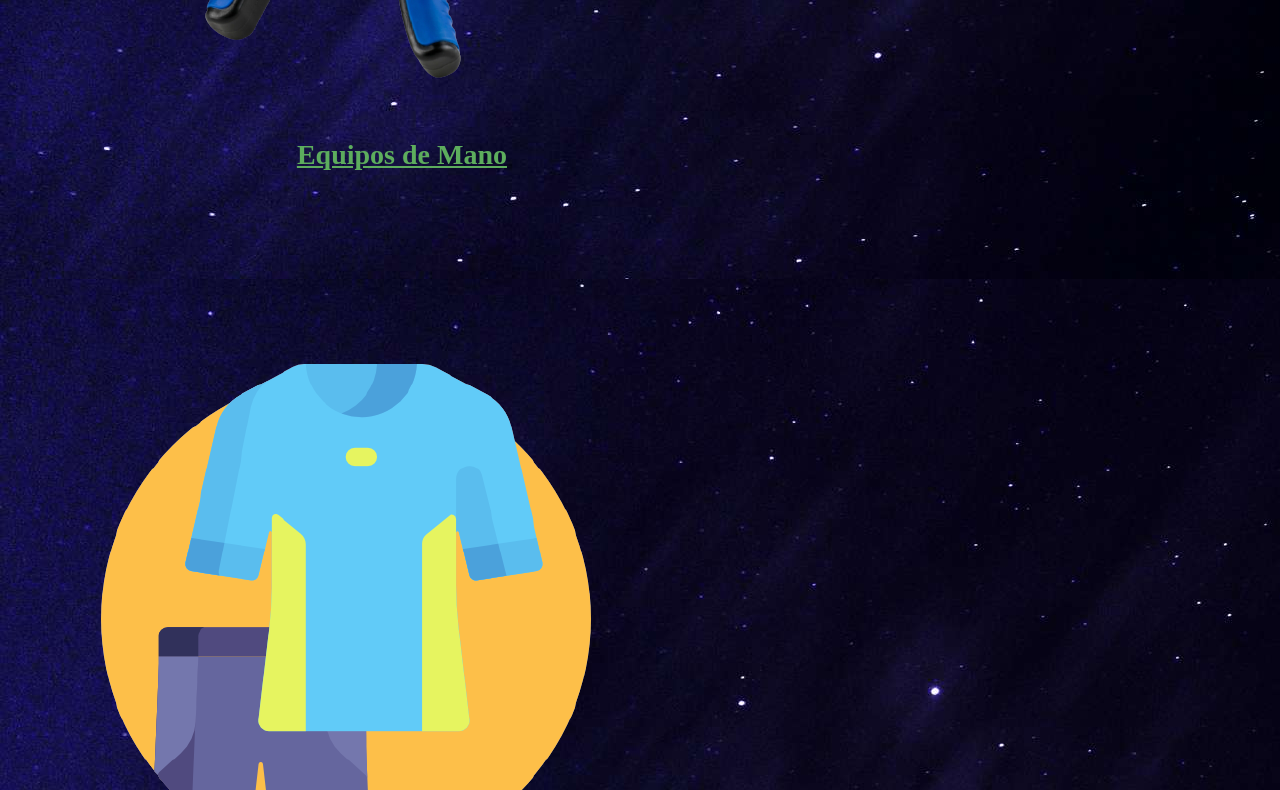
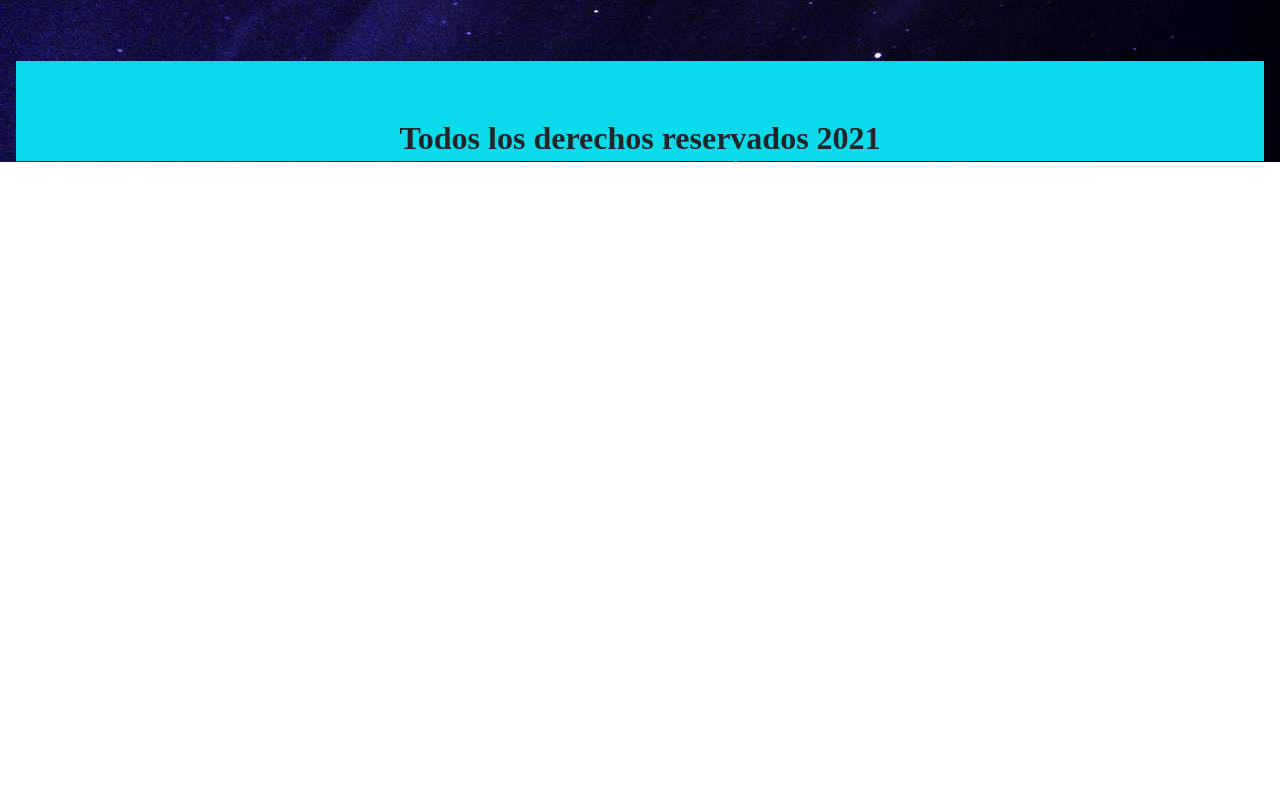
Before and after one commit to Fedelom/mi_repositorio, a website: page Paginas/productos.html in a window 1280 px wide. Shown: the part 1881-2671 px from the top of the page. After the commit the page ends 2043 px from the top, so only its background shows below. Drawn offline with nearby package versions, Linux system fonts and the light colour scheme.

Commit message:
"cambios de nuevo"

```diff
--- a/CSS/Informacion.css
+++ b/CSS/Informacion.css
@@ -1,7 +1,6 @@
 header{
 	text-align: center;
 }
-
 ul {
 	list-style: none;
 }
@@ -39,18 +38,17 @@ body {
 	margin-top: 20px;
 }
 
-footer{
-    grid-area: footer;
-    margin: 10px;
-    padding: 10px;
-    color: grey;
-    font-weight: lighter;
-    font-size: 15px;
-    font-family: Arial, Helvetica, sans-serif;
-    text-decoration: underline;
+footer {
+    background-color: rgb(10, 218, 233);
+    width: 100%;
+    height: 100px;
 }
-
-article, aside, footer{
+footer h5 {
+    font-size: 2rem;
+    font-weight: 900;
+    text-align: center;
+}
+article, aside{
 	flex:2;
 	padding: 1rem;
 	margin: 2px;
@@ -58,7 +56,7 @@ article, aside, footer{
 h1{
     color: rgb(255, 97, 132);
     text-align: center;
-    font-size: 29px;
+    font-size: 45px;
     font-family: Arial, Helvetica, sans-serif;
     font-style: italic;
     margin-top: 2%;
@@ -79,7 +77,7 @@ h1{
     color: mediumblue;
     font-family: Arial, Helvetica, sans-serif;
 }
-.h3{
+h3{
     color: orangered;
     font-size: large;
 }
@@ -97,21 +95,7 @@ tr td{
     height: 800px;
     background-size: auto;
 }
-.grid {
-    height: 100vh;
-    display: flex;
-    grid-template-columns: repeat(3, 1fr);
-    grid-template-rows: repeat(5, 1fr);
-    grid-template-areas:
-    "header header header"
-    "aside main main"
-    "aside main main"
-    "aside main main"
-    "aside footer footer";
-    background-image: url("../Multimedia/Imagenes/290-2906396_night-sky.jpg");
-    background-repeat: repeat;
-    background-size: auto;
-}
+
 p{
     color: whitesmoke;
     font-weight: bold;
@@ -119,20 +103,9 @@ p{
     font-family: Arial, Helvetica, sans-serif;
     height: 60px;
 }
-.footer{
-    margin: 15px;
-    padding: 15px;
-    color: grey;
-    font-weight: lighter;
-    font-size: 15px;
-    font-family: Arial, Helvetica, sans-serif;
-    text-decoration: underline;
-    margin-top: 1%;
-}
 div img{
     position: relative;
     padding: 60px;
-    margin-top: 3%;
 }
 .fieldset1 {
     position: relative;
@@ -146,10 +119,10 @@ div img{
     padding: 15px;
     width: 25%;
     height: 45%;
-    margin-top: 4%;
     animation-duration: 3s;
     animation-name: aparecer;
     animation-iteration-count: 1;
+    display: flexbox;
 }
 .fieldset2 {
     position: relative;
@@ -163,10 +136,10 @@ div img{
     padding: 15px;
     width: 25%;
     height: 45%;
-    margin-top: -12%;
     animation-duration: 3s;
     animation-name: aparecer;
     animation-iteration-count: 1;
+    display: flexbox;
 }
 table {
     text-align: center;
--- a/CSS/faq.css
+++ b/CSS/faq.css
@@ -132,14 +132,17 @@ p {
 section{
     height: 80%;
 }
-.footer{
-    margin: 15px;
-    padding: 15px;
-    color: grey;
-    font-weight: lighter;
-    font-size: 15px;
-    font-family: Arial, Helvetica, sans-serif;
-    text-decoration: underline;
+footer {
+    background-color: rgb(10, 218, 233);
+    width: 100%;
+    height: 100px;
+    padding: 25px 0 0 0;
+}
+
+  footer h5 {
+    font-size: 2rem;
+    font-weight: 900;
+    text-align: center;
 }
 
 ul {
@@ -184,17 +187,16 @@ div img{
     background-repeat: repeat;
     background-size: auto;
 }
+
 .iconos {
     position: relative;
     text-align: center;
     margin: 2rem 0;
-  }
-
-  .iconos img {
+}
+.iconos img {
     margin: 0 1rem;
-  }
-
-  .iconos img:hover {
+}
+.iconos img:hover {
     transform: scale(1.09) rotate(360deg);
     transition: all 1s;
-  }
+}
--- a/CSS/productos.css
+++ b/CSS/productos.css
@@ -1,3 +1,4 @@
+
 header{
 	text-align: center;
 }
@@ -28,7 +29,7 @@ h3{
     color: rgb(93, 173, 93);
     text-decoration: underline;
     position: relative;
-    left: 35%;
+    left: 65%;
 }
 body {
 	display: flex;
@@ -90,18 +91,20 @@ ul li a:hover {
     padding: 4px;
     transition: all 1s
 }
-.footer{
-    margin: 15px;
-    padding: 15px;
-    color: grey;
-    font-weight: lighter;
-    font-size: 15px;
-    font-family: Arial, Helvetica, sans-serif;
-    text-decoration: underline;
+footer {
+    background-color: rgb(10, 218, 233);
+    width: 100%;
+    height: 100px;
 }
-article img{
+footer h5 {
+    font-size: 2rem;
+    font-weight: 900;
+    text-align: center;
+}
+section img{
     position: relative;
-    padding: 65px;
+    width: 350px;
+    left: 35%;
 }
 section div:hover{
     transition: all 1s;
--- a/CSS/sucursales.css
+++ b/CSS/sucursales.css
@@ -109,14 +109,15 @@ ul li a:hover {
     color: white;
     padding: 4px;
 }
-.footer{
-    margin: 15px;
-    padding: 15px;
-    color: grey;
-    font-weight: lighter;
-    font-size: 15px;
-    font-family: Arial, Helvetica, sans-serif;
-    text-decoration: underline;
+footer {
+    background-color: rgb(10, 218, 233);
+    width: 100%;
+    height: 100px;
+}
+footer h5 {
+    font-size: 2rem;
+    font-weight: 900;
+    text-align: center;
 }
 ul {
     list-style: none;
```
Also changed, not shown: Paginas/Informacion.html (+4 -4 lines), Paginas/faq.html (+1 -1 lines).
